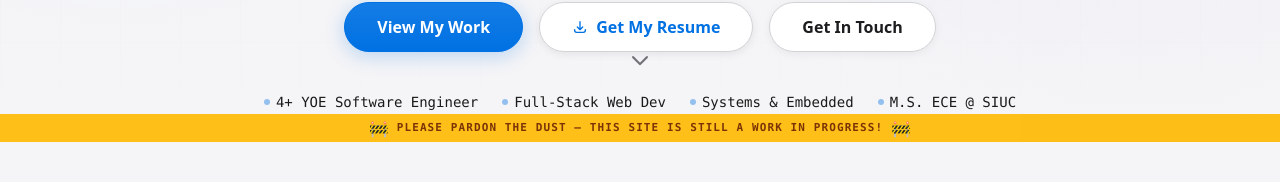
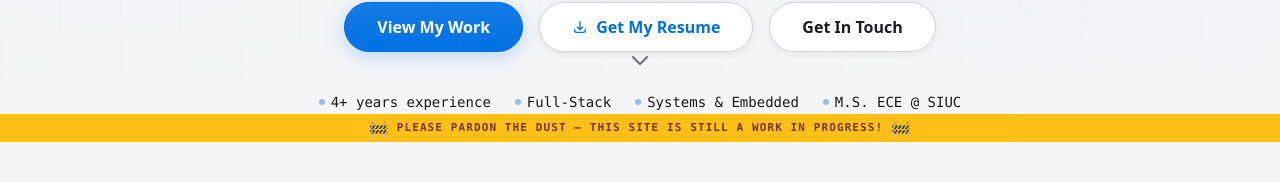
Before and after one commit to chinthana-w/chinthana-w.github.io, a Next.js app: page / in a window 1280 px wide. Shown: the part 498-680 px from the top of the page. Built offline with nearby package versions, Linux system fonts and the light colour scheme; no server answers.

Commit message:
Update experience labels in Hero component

```diff
--- a/app/components/Hero.tsx
+++ b/app/components/Hero.tsx
@@ -75,8 +75,8 @@ export default function Hero() {
 
         <div className="mt-10 flex flex-wrap justify-center gap-x-6 gap-y-2">
           {[
-            "4+ YOE Software Engineer",
-            "Full-Stack Web Dev",
+            "4+ years experience",
+            "Full-Stack",
             "Systems & Embedded",
             "M.S. ECE @ SIUC",
           ].map((label) => (
```
